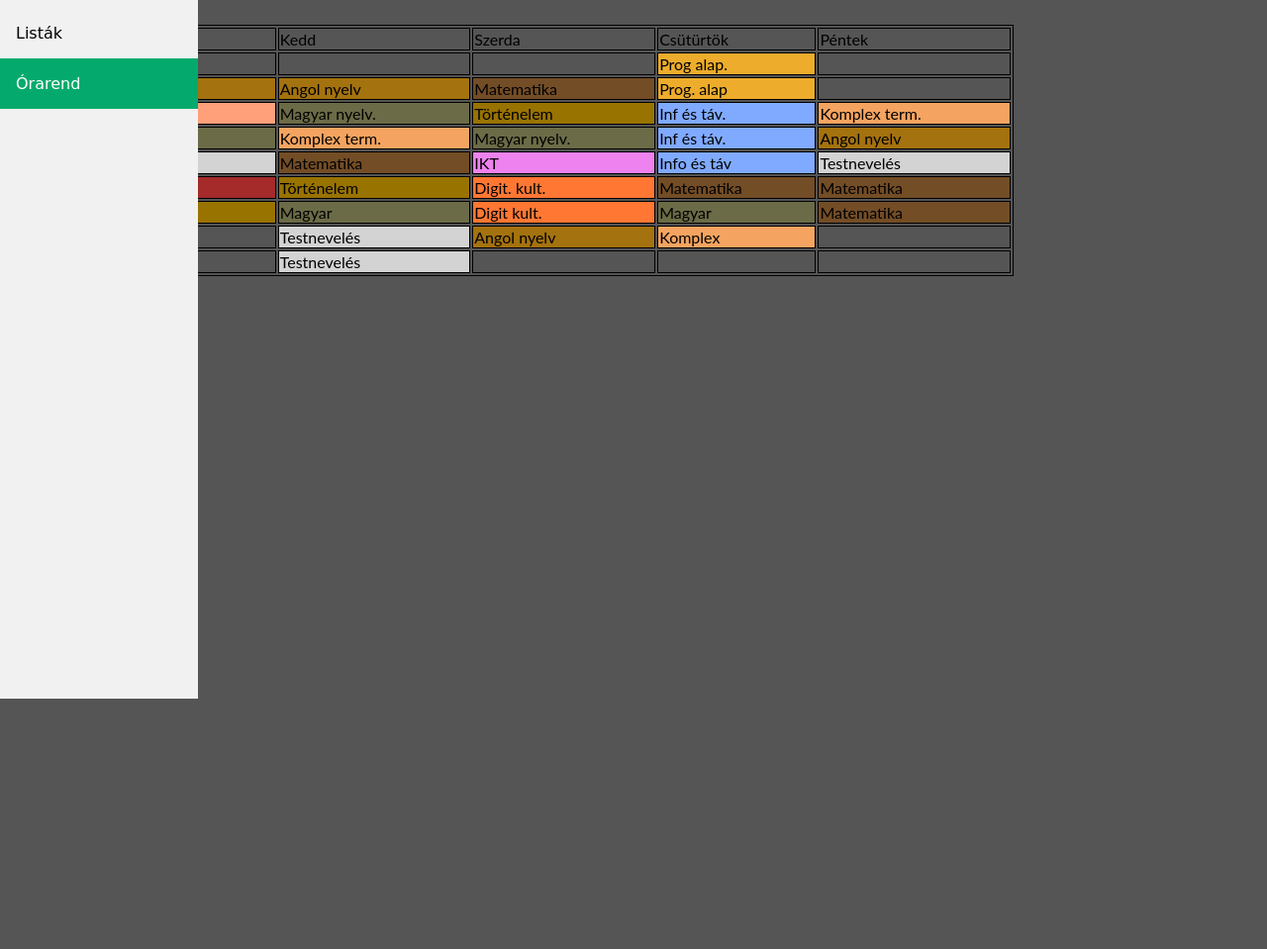
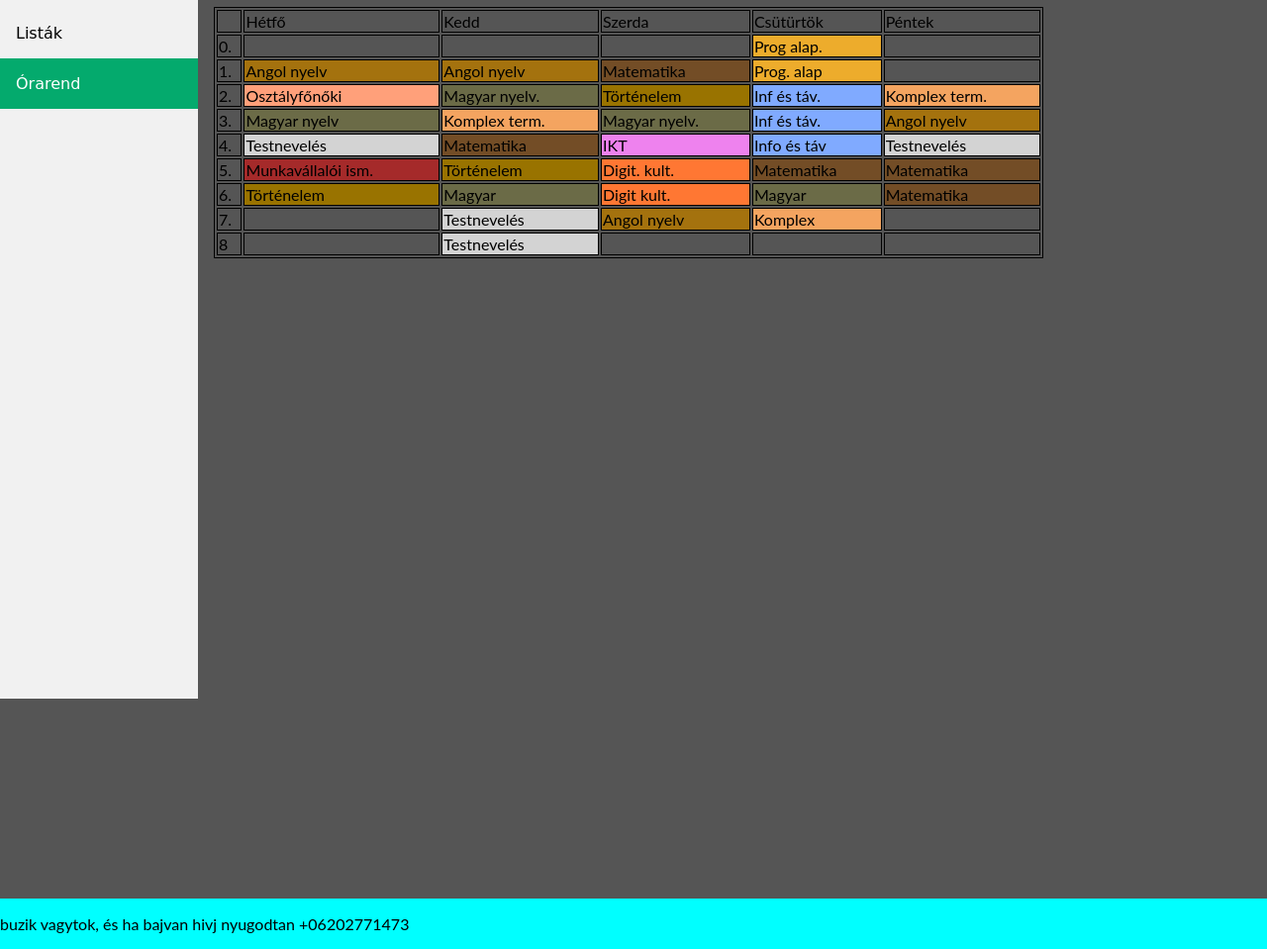
Before and after one commit to balukaaa/KOLLAZS, a plain HTML site: page orarend.html in a window 1280 px wide. Shown: the part 94-1053 px from the top of the page at 99% size. Before the commit the page ends 800 px from the top, so only its background shows below. Drawn offline with Linux system fonts and the light colour scheme; a web font is replaced by a local one.

Commit message:
Add files via upload

```diff
--- a/orarend.html
+++ b/orarend.html
@@ -5,10 +5,6 @@
     <meta http-equiv="X-UA-Compatible" content="IE=edge">
     <meta name="viewport" content="width=device-width, initial-scale=1.0">
     <title>Órarend</title>
-    <link rel="apple-touch-icon" sizes="180x180" href="favico/apple-touch-icon.png">
-<link rel="icon" type="image/png" sizes="32x32" href="favico/favicon-32x32.png">
-<link rel="icon" type="image/png" sizes="16x16" href="favico/favicon-16x16.png">
-<link rel="manifest" href="favico/site.webmanifest">
     <link rel="stylesheet" href="style.css">
     <style>
         table, td{
@@ -24,9 +20,8 @@
         <a class="active" href="https://balukaaa.github.io/kollazs/orarend.html">Órarend</a>
 
     </div>
-    div class="content">
+    <div class="content">
         <table style="width:80%">
-
             <h1>Órarend</h1>
             <tr>
                 <td></td>
@@ -114,5 +109,8 @@
 
 
 </div>
+<footer>
+    <p>buzik vagytok, és ha bajvan hivj nyugodtan +06202771473</p>
+</footer>
 </body>
 </html>
--- a/style.css
+++ b/style.css
@@ -77,3 +77,8 @@ body{
   table{
     float: left;
   }
+  footer{
+    width: 100%;
+    float: right;
+    background-color: aqua;
+  }
```
Also changed, not shown: index.html (+3 -7 lines), keplink.html (+3 -4 lines), listak.html (+3 -4 lines).
